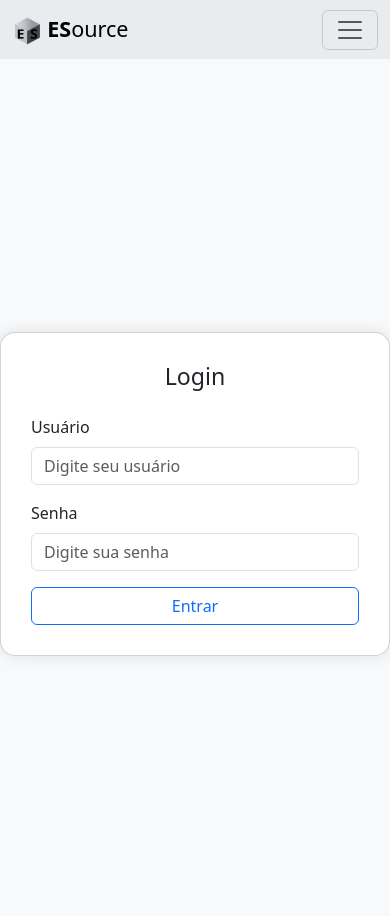
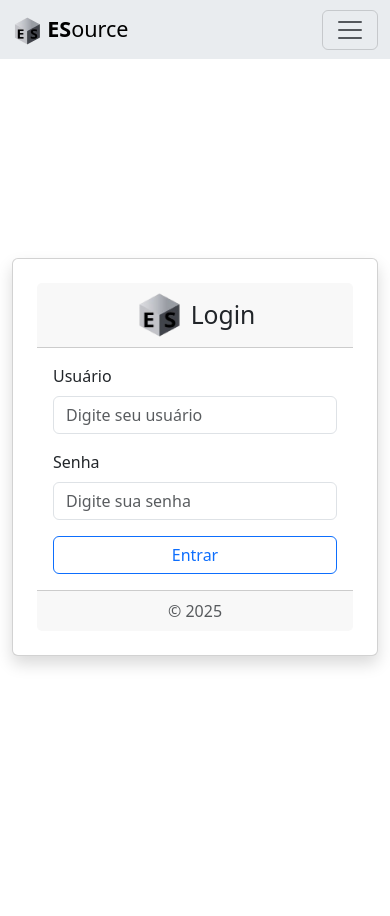
Before and after one commit to rafael-cavalcante/ESource, a Django app: page /entrar in a window 390 px wide. After the commit the page ends 667 px from the top, so only its background shows below. Run offline with Django 5.2, Linux system fonts and the light colour scheme; the visitor is signed in with stand-in values (Sample User, id 1).

Commit message:
Aplicando Responsividade

```diff
--- a/ESource/static/js/script.js
+++ b/ESource/static/js/script.js
@@ -1,5 +1,11 @@
 new DataTable('#example', {
     language: {
+        paginate: {
+            first: 'Primeira',
+            previous: '<i class="bi bi-chevron-left"></i>',
+            next: '<i class="bi bi-chevron-right"></i>',
+            last: 'Última'
+        },
         url: 'https://cdn.datatables.net/plug-ins/2.3.0/i18n/pt-BR.json',
     },
     layout: {
--- a/ESource/templates/conta/entrar.html
+++ b/ESource/templates/conta/entrar.html
@@ -8,46 +8,35 @@
     <title>Login</title>
     <link href="https://cdn.jsdelivr.net/npm/bootstrap@5.3.5/dist/css/bootstrap.min.css" rel="stylesheet"
         integrity="sha384-SgOJa3DmI69IUzQ2PVdRZhwQ+dy64/BUtbMJw1MZ8t5HZApcHrRKUc4W0kG879m7" crossorigin="anonymous" />
-    <style>
-        body {
-            background-color: #f8f9fa;
-        }
-
-        .login-container {
-            min-height: 100vh;
-            display: flex;
-            align-items: center;
-            justify-content: center;
-        }
-
-        .card {
-            width: 100%;
-            max-width: 400px;
-            padding: 30px;
-            border-radius: 15px;
-            box-shadow: 0 0 15px rgba(0, 0, 0, 0.1);
-        }
-    </style>
 </head>
 
 <body>
     {% include 'fragments/navbar.html'%}
 
-    <div class="container mt-5 pt-4">
+    <div class="container-fluid min-vh-100 d-flex flex-column justify-content-center align-items-center"
+        style="padding-top: 70px;">
+
+        <!-- ALERTA -->
         {% if messages %}
+        <div class="w-100 d-flex justify-content-center">
             {% for message in messages %}
-        <div class="alert alert-{{ message.tags }} alert-dismissible fade show" role="alert">
+            <div class="alert alert-{{ message.tags }} alert-dismissible fade show" role="alert"
+                style="max-width: 400px; width: 100%;">
                 {{ message }}
                 <button type="button" class="btn-close" data-bs-dismiss="alert" aria-label="Fechar"></button>
             </div>
             {% endfor %}
+        </div>
         {% endif %}
+
+        <!-- CARD LOGIN -->
+        <div class="card p-4 shadow" style="width: 100%; max-width: 400px;">
+            <div class="card-header d-flex align-items-center justify-content-center gap-2">
+                <img src="/static/img/logo.png" alt="logo ESource" width="48" height="48">
+                <h2 class="mb-0">Login</h2>
             </div>
-
-    <div class="login-container">
-        <div class="card">
-            <h3 class="text-center mb-4">Login</h3>
-            <form method="POST" class="needs-validation" novalidate>
+            <div class="card-body">
+                <form method="post" class="needs-validation" novalidate>
                     {% csrf_token %}
                     <div class="mb-3">
                         <label for="username" class="form-label">Usuário</label>
@@ -64,7 +53,12 @@
                     </div>
                 </form>
             </div>
+            <div class="card-footer text-body-secondary text-center">
+                © 2025
             </div>
+        </div>
+    </div>
+
 
     <script src="https://cdn.jsdelivr.net/npm/bootstrap@5.3.5/dist/js/bootstrap.bundle.min.js"
         integrity="sha384-k6d4wzSIapyDyv1kpU366/PK5hCdSbCRGRCMv+eplOQJWyd1fbcAu9OCUj5zNLiq"
--- a/ESource/templates/eventos.html
+++ b/ESource/templates/eventos.html
@@ -33,11 +33,9 @@
                     <li class="nav-item">
                         <a class="nav-link active" aria-current="true">Eventos</a>
                     </li>
-                    {% if request.user.is_authenticated %}
                     <li class="nav-item">
                         <a class="nav-link" href="{% url 'ESource:autores' %}">Autores</a>
                     </li>
-                    {% endif %}
                 </ul>
             </div>
             <div class="card-body">
--- a/ESource/templates/fragments/navbar.html
+++ b/ESource/templates/fragments/navbar.html
@@ -57,6 +57,7 @@
                         <strong>{{ user.get_full_name|default:user.username}}</strong>
                     </a>
                     <ul class="dropdown-menu text-small shadow dropdown-menu-end">
+                        <li><a class="dropdown-item" href="#">Logs Status</a></li>
                         <li>
                             <hr class="dropdown-divider">
                         </li>
--- a/ESource/views.py
+++ b/ESource/views.py
@@ -31,7 +31,6 @@ def eventos(request):
 
     return render(request, 'eventos.html', context)
 
-@login_required
 def autores(request):
     autores = Autor.objects.all()
     context = get_context_data({'autores': autores})
@@ -118,9 +117,32 @@ def atualizarArtigo(request, artigoId):
 
     return render(request, 'cadastrarArtigo.html', context)
 
+@login_required
 def deletarArtigo(request, artigoId):
     artigo = get_object_or_404(Artigo, id=artigoId)
     artigo.delete()
+
+    messages.success(request, f'Artigo {artigo.titulo} Deletado com Sucesso!')
+
+    return redirect('ESource:home')
+
+@login_required
+def arquivarArtigo(request, artigoId):
+    artigo = get_object_or_404(Artigo, id=artigoId)
+    artigo.status = 'ARQ'
+    artigo.save()
+
+    messages.success(request, f'Artigo {artigo.titulo} Arquivado com Sucesso!')
+
+    return redirect('ESource:home')
+
+@login_required
+def desarquivarArtigo(request, artigoId):
+    artigo = get_object_or_404(Artigo, id=artigoId)
+    artigo.status = 'DISP'
+    artigo.save()
+
+    messages.success(request, f'Artigo {artigo.titulo} Desarquivado com Sucesso!')
 
     return redirect('ESource:home')
 
```
Also changed, not shown: ESource/templates/autores.html (+8 -2 lines), ESource/templates/fragments/cards.html (+10 -10 lines), ESource/templates/home.html (+19 -12 lines), ESource/templates/visualizarArtigo.html (+7 -4 lines). Lines whose indentation alone changed are shown as unchanged.
